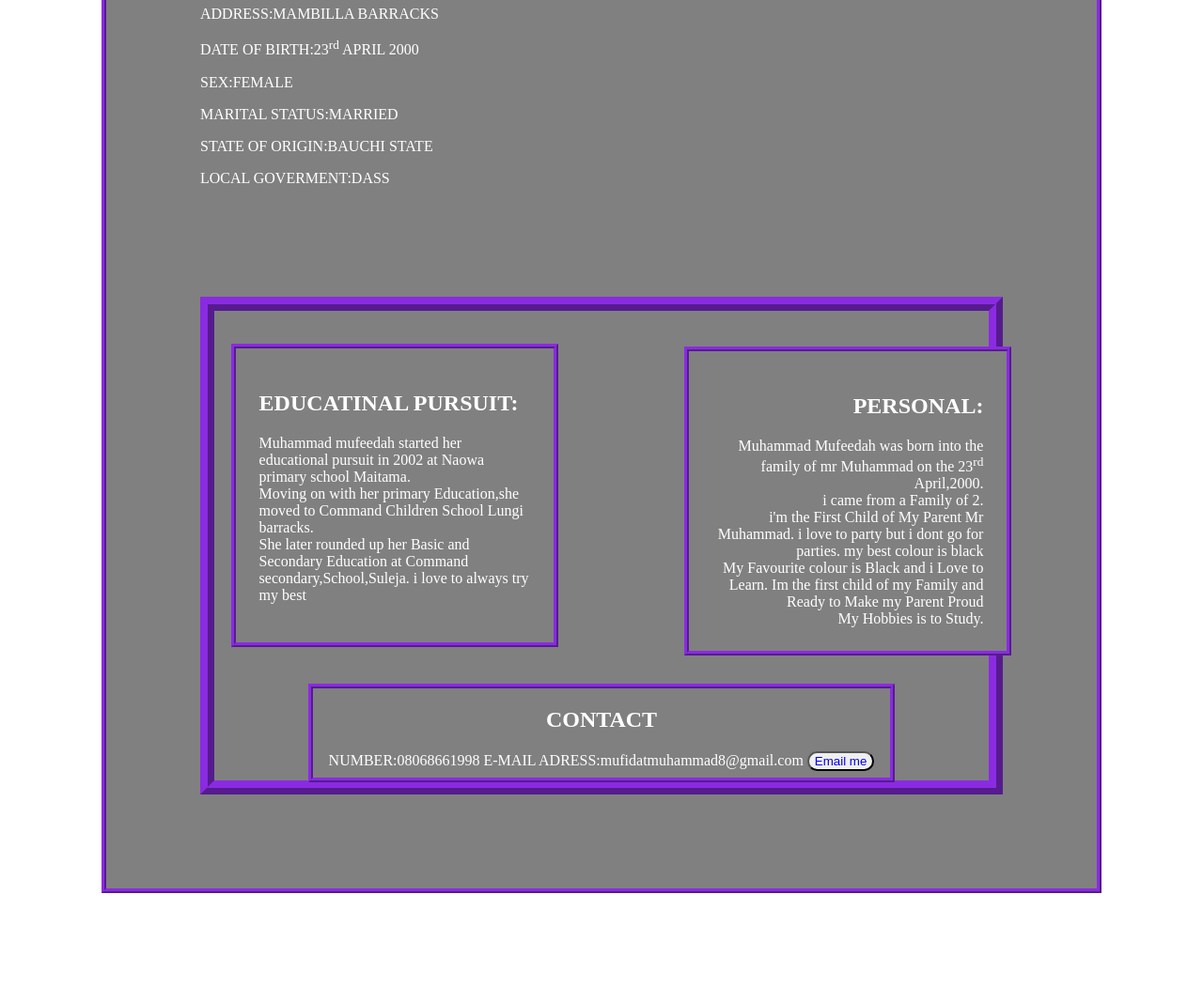
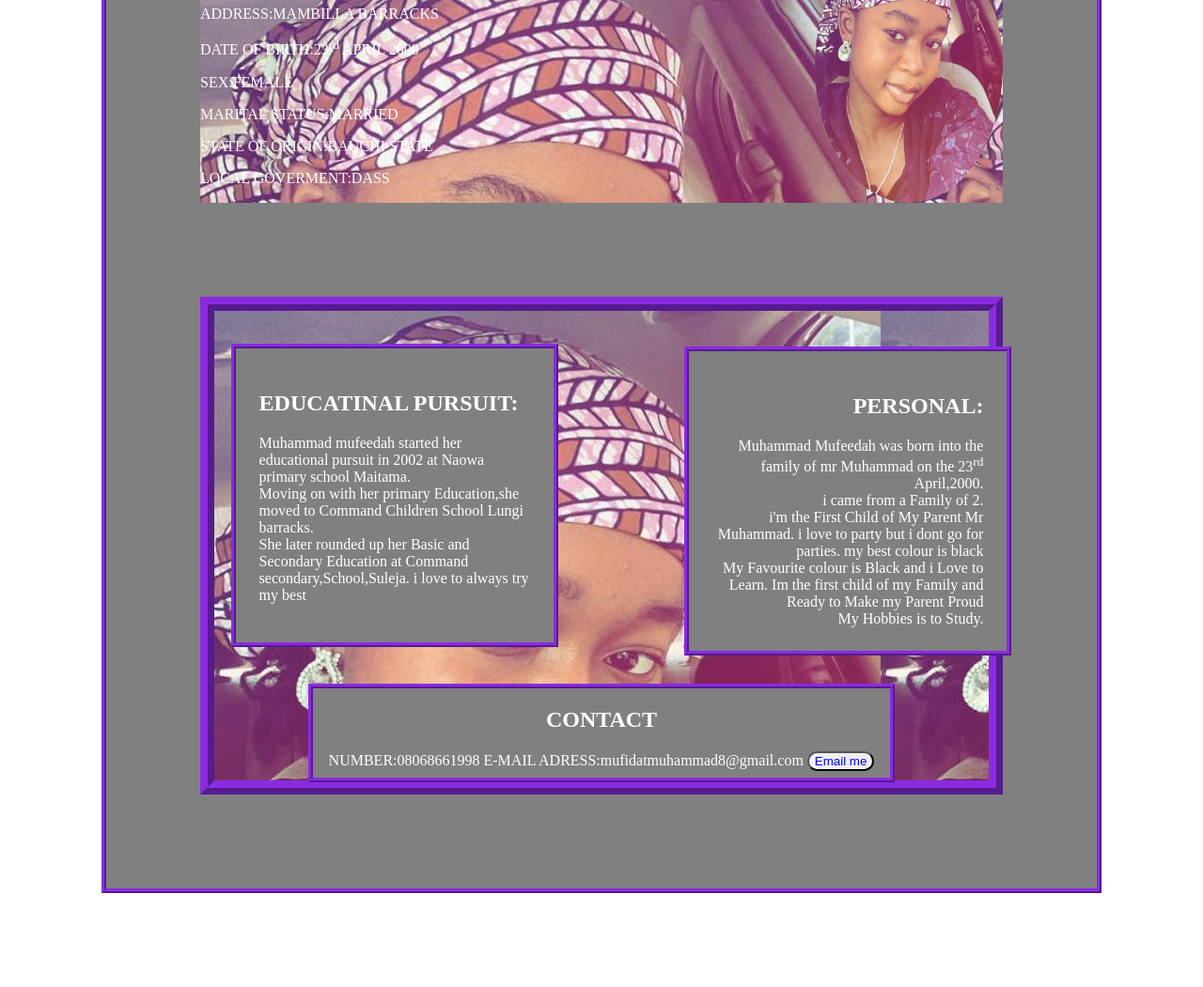
Before and after one commit to Mufeedat/my-port, a plain HTML site: page index.html in a window 1280 px wide. Shown: the part 345-1396 px from the top of the page at 94% size. Drawn offline with Linux system fonts and the light colour scheme.

Commit message:
E dey workkkk

```diff
--- a/index.html
+++ b/index.html
@@ -48,7 +48,7 @@
         .yy{
                 border: 15px ridge blueviolet;
                 height: 500px;
-                background-image: url("images/mufyy.jpg");
+                background-image: url("mufyy.jpg");
             }
          img{
              float: right;
@@ -61,7 +61,7 @@
          }
          .folio{
              overflow:auto;
-             background-image: url("images/mufyy.jpg");
+             background-image: url("mufyy.jpg");
 
          }
          a{
@@ -80,7 +80,7 @@
     <div class="port">
             <h1><marquee>MUFEEDAH'S PORTFOLIO</marquee></h1>
          <div class="folio">
-                <img src="images/mufyy.jpg" alt="it does'nt display">
+                <img src="mufyy.jpg" alt="it does'nt display">
         <h1>Mufeedah muhammad.</h1>
          <p>ADDRESS:MAMBILLA BARRACKS</p>
          <p>DATE OF BIRTH:23<sup>rd</sup> APRIL 2000</p>
```
